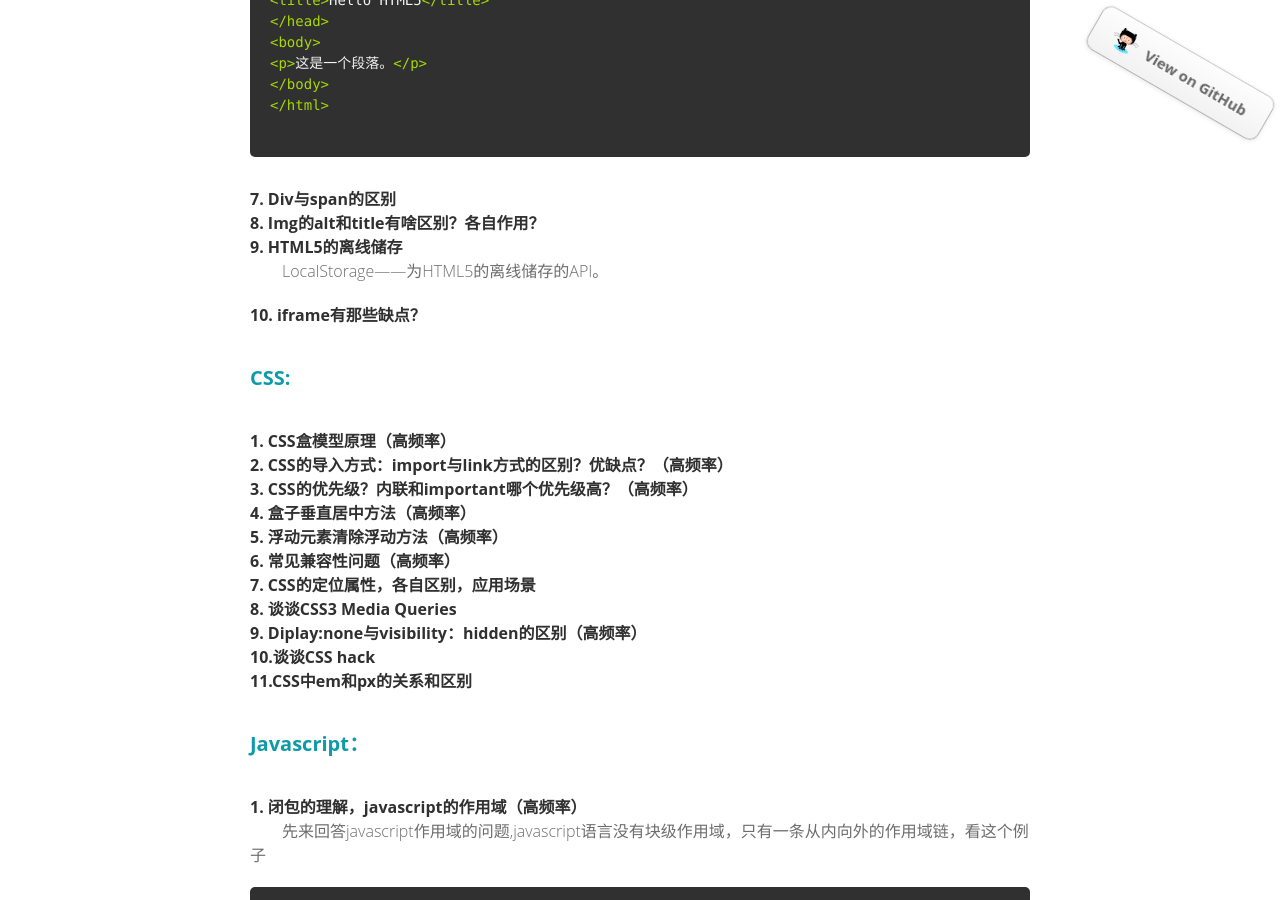
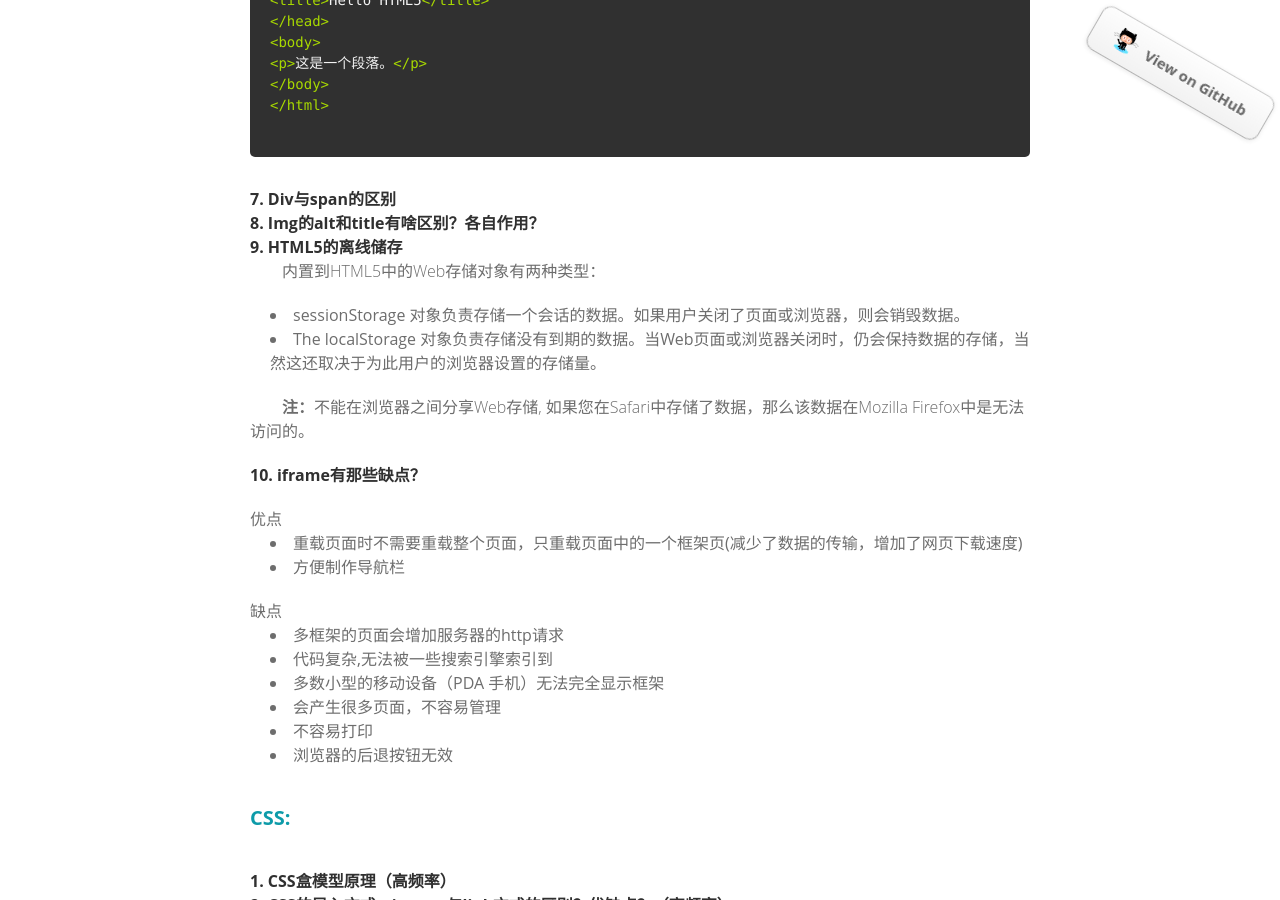
Before and after one commit to yubiaobin/yubiaobin.github.io, a Jekyll site: the page built from _posts/2013-01-12-interview.html, in a window 1280 px wide and 900 px high, scrolled down 2456 px. Built offline with Jekyll 4.4.1, drawn with Linux system fonts in a browser that asks for light colours; comment, search, counter and statistics services are not loaded.

Commit message:
add an answer on this question at interview blog

```diff
--- a/_posts/2013-01-12-interview.html
+++ b/_posts/2013-01-12-interview.html
@@ -121,11 +121,31 @@ title : Web前端的一些面试考察的知识点
 
 
 <h4>9.  HTML5的离线储存</h4>
-<p>LocalStorage——为HTML5的离线储存的API。</p>
+<p>内置到HTML5中的Web存储对象有两种类型：
+    <ul>
+        <li>sessionStorage 对象负责存储一个会话的数据。如果用户关闭了页面或浏览器，则会销毁数据。</li>
+        <li>The localStorage 对象负责存储没有到期的数据。当Web页面或浏览器关闭时，仍会保持数据的存储，当然这还取决于为此用户的浏览器设置的存储量。</li>
+    </ul>
+</p>
+<p><strong>注：</strong>不能在浏览器之间分享Web存储, 如果您在Safari中存储了数据，那么该数据在Mozilla Firefox中是无法访问的。</p>
 
 
 
 <h4>10. iframe有那些缺点？</h4>
+<p>
+<ul>优点
+    <li>重载页面时不需要重载整个页面，只重载页面中的一个框架页(减少了数据的传输，增加了网页下载速度)</li>
+    <li>方便制作导航栏</li>
+</ul>
+    <ul>缺点
+        <li>多框架的页面会增加服务器的http请求</li>
+        <li>代码复杂,无法被一些搜索引擎索引到</li>
+        <li>多数小型的移动设备（PDA 手机）无法完全显示框架</li>
+        <li>会产生很多页面，不容易管理</li>
+        <li>不容易打印</li>
+        <li>浏览器的后退按钮无效</li>
+    </ul>
+</p>
 
 
 
```
